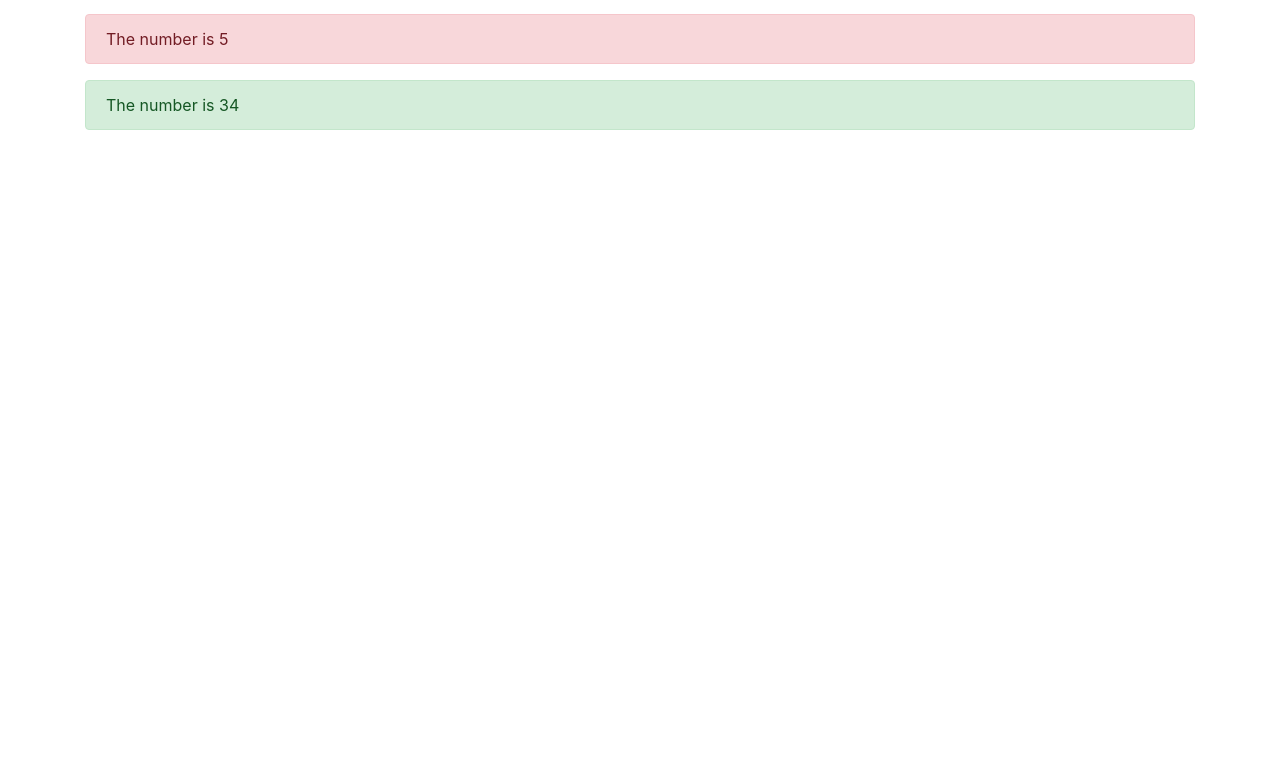
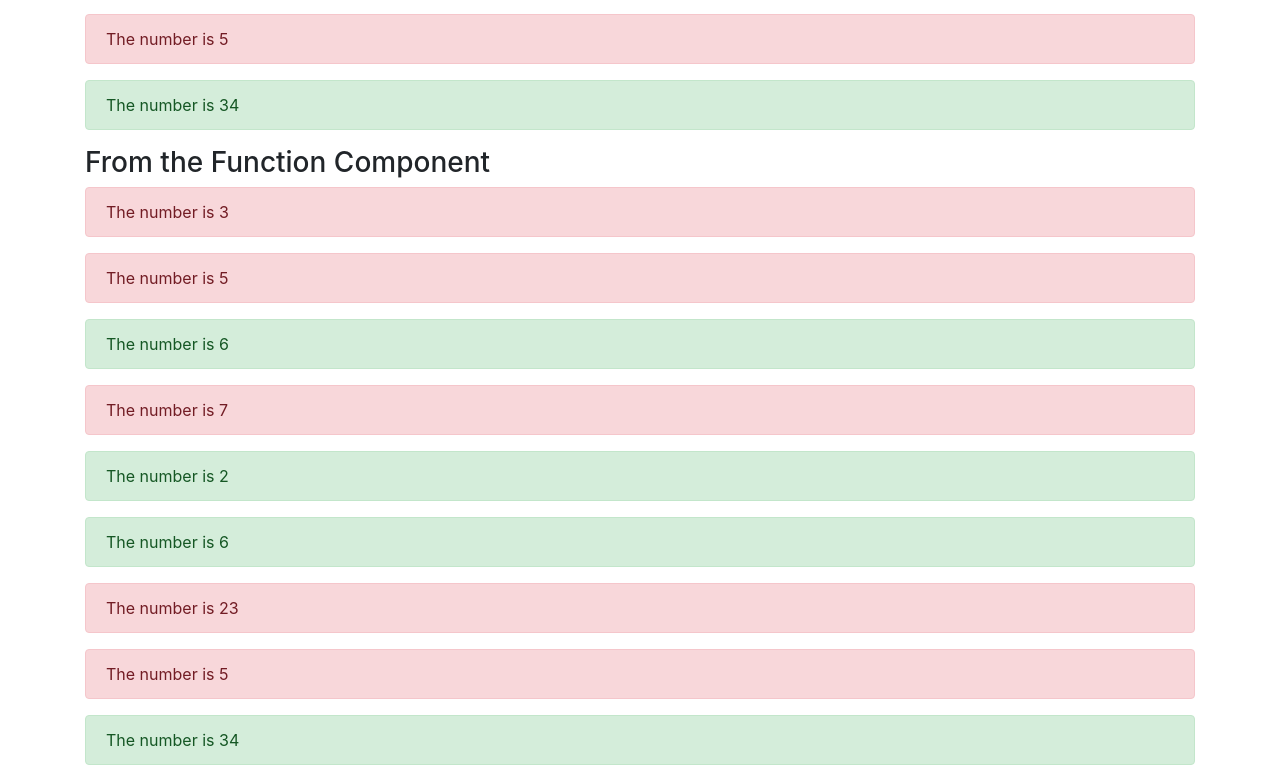
Before and after one commit to ztbaldwin14/redbadge-student-new, a React (Create React App) app in the folder red-badge-demo-ts/: page / in a window 1280 px wide. Shown: the part 586-1367 px from the top of the page. Before the commit the page ends 800 px from the top, so only its background shows below. Built offline with nearby package versions, Linux system fonts and the light colour scheme.

Commit message:
challenge completed

```diff
--- a/red-badge-demo-ts/src/App.tsx
+++ b/red-badge-demo-ts/src/App.tsx
@@ -2,6 +2,7 @@ import React from "react";
 import { Container } from "reactstrap";
 
 import FunctionalProps from "./components/FunctionalProps";
+import ClassComponentProps from "./components/ClassComponentProps";
 
 function App() {
   const numArray = [3, 5, 6, 7, 2, 6, 23, 5, 34];
@@ -15,6 +16,7 @@ function App() {
         </p>
       </Container>
       <FunctionalProps numbers={numArray} />
+      <ClassComponentProps numbers={numArray} />
     </div>
   );
 }
--- a/red-badge-demo-ts/src/components/ClassComponentProps.jsx
+++ b/red-badge-demo-ts/src/components/ClassComponentProps.jsx
@@ -1,2 +1,26 @@
 //Create a class component based on the functionalProps.jsx file
 //Keep the usage of destructuring props in this challenge.
+import React, { Component } from "react";
+import { Alert, Container } from "reactstrap";
+
+class ClassComponentProps extends Component {
+  displayAlerts() {
+    const { numbers } = this.props;
+    return numbers.map((num, index) => (
+      <Alert key={index} color={num % 2 === 0 ? "success" : "danger"}>
+        The number is {num}{" "}
+      </Alert>
+    ));
+  }
+
+  render() {
+    return (
+      <Container>
+        <h3>From the Function Component</h3>
+        {this.displayAlerts()}
+      </Container>
+    );
+  }
+}
+
+export default ClassComponentProps;
```
